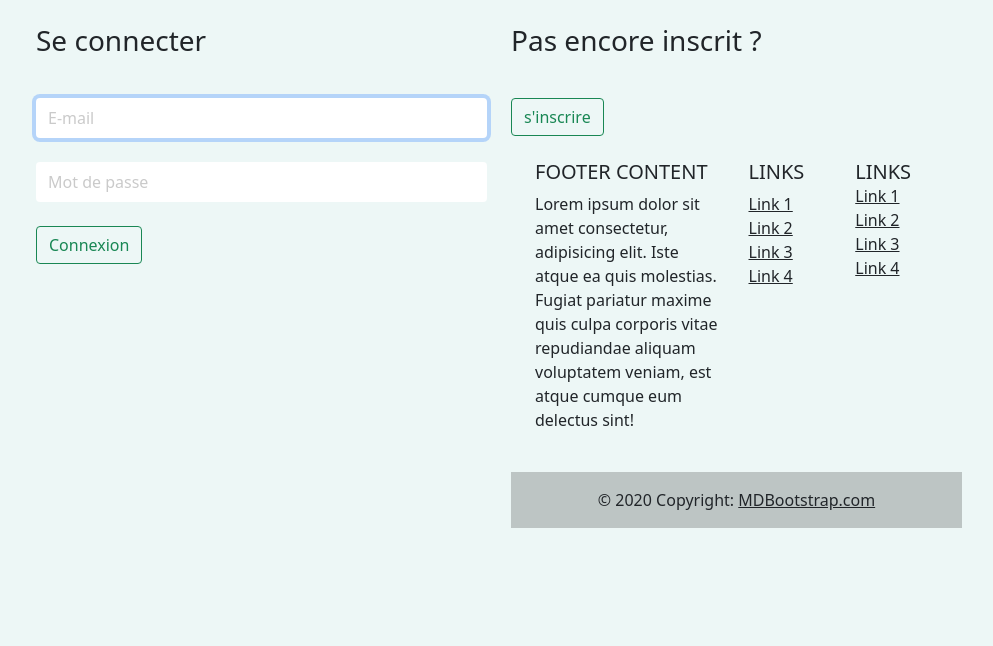
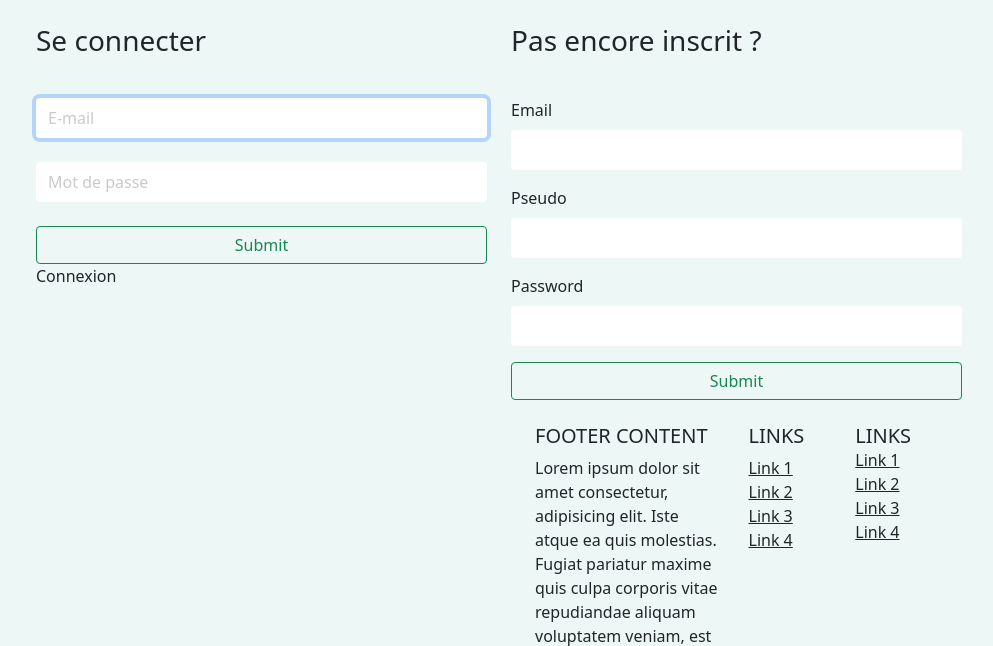
Before and after one commit to Ki2lian/re-tech, a Symfony app: template templates/security/login.html.twig in a window 1280 px wide. Shown: the part 66-712 px from the top of the page, without its empty margins (46-1039 px from the left). Before the commit the page ends 594 px from the top, so only its background shows below. Run offline with Twig, Linux system fonts and the light colour scheme; the template is opened without the code that fills it, so the values that code supplies are empty; form fields are guessed from the names that the template uses; some libraries are stand-ins or nearby versions.

Commit message:
Ajout Inscription/connextion fonctionnel

```diff
--- a/config/bundles.php
+++ b/config/bundles.php
@@ -13,5 +13,4 @@ return [
     Symfony\Bundle\SecurityBundle\SecurityBundle::class => ['all' => true],
     Twig\Extra\TwigExtraBundle\TwigExtraBundle::class => ['all' => true],
     Doctrine\Bundle\FixturesBundle\DoctrineFixturesBundle::class => ['dev' => true, 'test' => true],
-    SymfonyCasts\Bundle\VerifyEmail\SymfonyCastsVerifyEmailBundle::class => ['all' => true],
 ];
--- a/src/Form/RegistrationFormType.php
+++ b/src/Form/RegistrationFormType.php
@@ -8,6 +8,7 @@ use Symfony\Component\Form\Extension\Core\Type\CheckboxType;
 use Symfony\Component\Form\Extension\Core\Type\EmailType;
 use Symfony\Component\Form\Extension\Core\Type\PasswordType;
 use Symfony\Component\Form\Extension\Core\Type\RepeatedType;
+use Symfony\Component\Form\Extension\Core\Type\SubmitType;
 use Symfony\Component\Form\Extension\Core\Type\TextType;
 use Symfony\Component\Form\FormBuilderInterface;
 use Symfony\Component\OptionsResolver\OptionsResolver;
@@ -31,8 +32,8 @@ class RegistrationFormType extends AbstractType
                     'required' => true,
                     'first_options'  => ['label' => 'Mot de passe'],
                     'second_options' => ['label' => 'Confirmez le mot de passe '],
+            ])
 
-            ])
         ;
     }
 
--- a/templates/navbar.html.twig
+++ b/templates/navbar.html.twig
@@ -56,7 +56,7 @@
             </ul>
           {% else %}
           <li class="nav-item">
-            <a class="nav-link" aria-current="page" href="{{ path('app_login')}}">Connexion</a>
+            <a class="nav-link" aria-current="page" href="{{ path('app_register')}}">Connexion</a>
           </li>
           {% endif %}
         </ul>
--- a/templates/security/login.html.twig
+++ b/templates/security/login.html.twig
@@ -8,7 +8,7 @@
 <div class="container">
     <div class="row">
         <div class="col-5">
-            <form method="post">
+            <form method="post" name="connexion">
 
                     <h1 class="h3 mb-3 font-weight-normal">Se connecter</h1>
                     <br>
@@ -19,19 +19,19 @@
                     <input type="hidden" name="_csrf_token" value="{{ csrf_token('authenticate') }}">
 
                     <br>
-                    <button class="btn btn-outline-success" type="submit" href="{{ path('app_login') }}">
+                    <input class="btn btn-outline-success" type="submit" name="connexion">
                         Connexion
-                    </button>
+
             </form>
         </div>
             <div class="col-5">
                 <h1 class="h3 mb-3 font-weight-normal">Pas encore inscrit ?</h1>
                     <br>
                     {{ form_start(registrationForm) }}
-                    {{ form_rest(registrationForm) }}
-                    <button class="btn btn-outline-success">
-                        s'inscrire
-                    </button>
+                    {{ form_row(registrationForm.email) }}
+                    {{ form_row(registrationForm.pseudo) }}
+                    {{ form_row(registrationForm.password) }}
+                    <input class="btn btn-outline-success" type="submit" name="inscription" href="{{ path('app_register')}}">
                     {{ form_end(registrationForm) }}
             <div>
     </div>
```
Also changed, not shown: src/Controller/RegistrationController.php (+27 -8 lines), src/Controller/SecurityController.php (+0 -16 lines), src/Security/ConnexionAuthenticator.php (+25 -2 lines), 2 other files.
